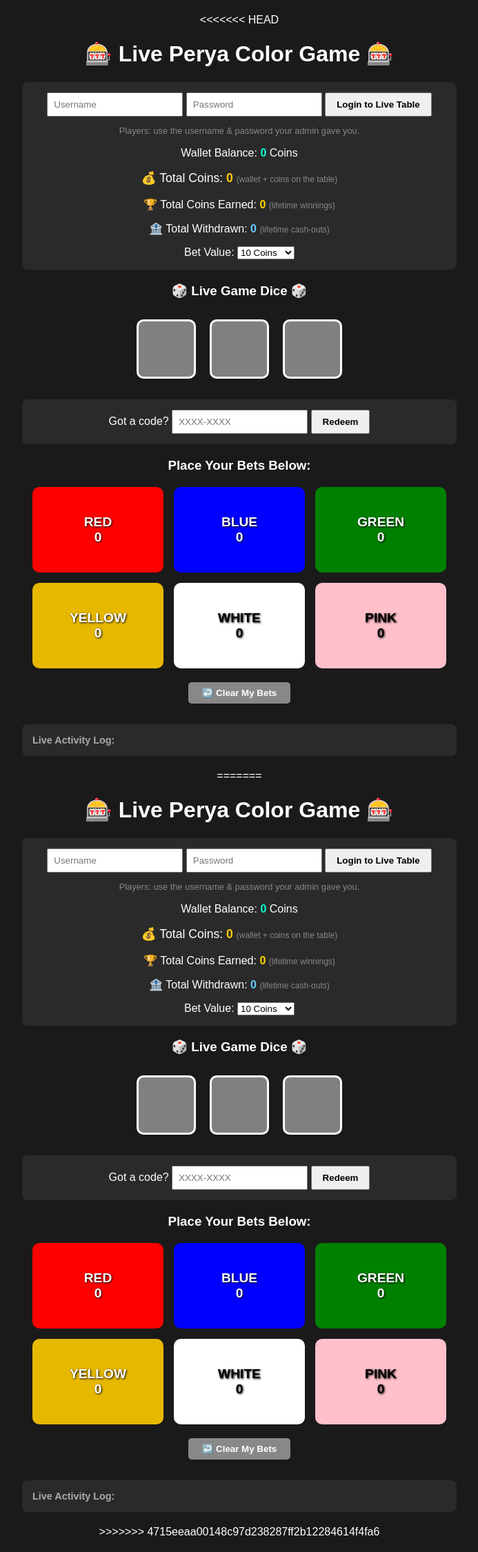
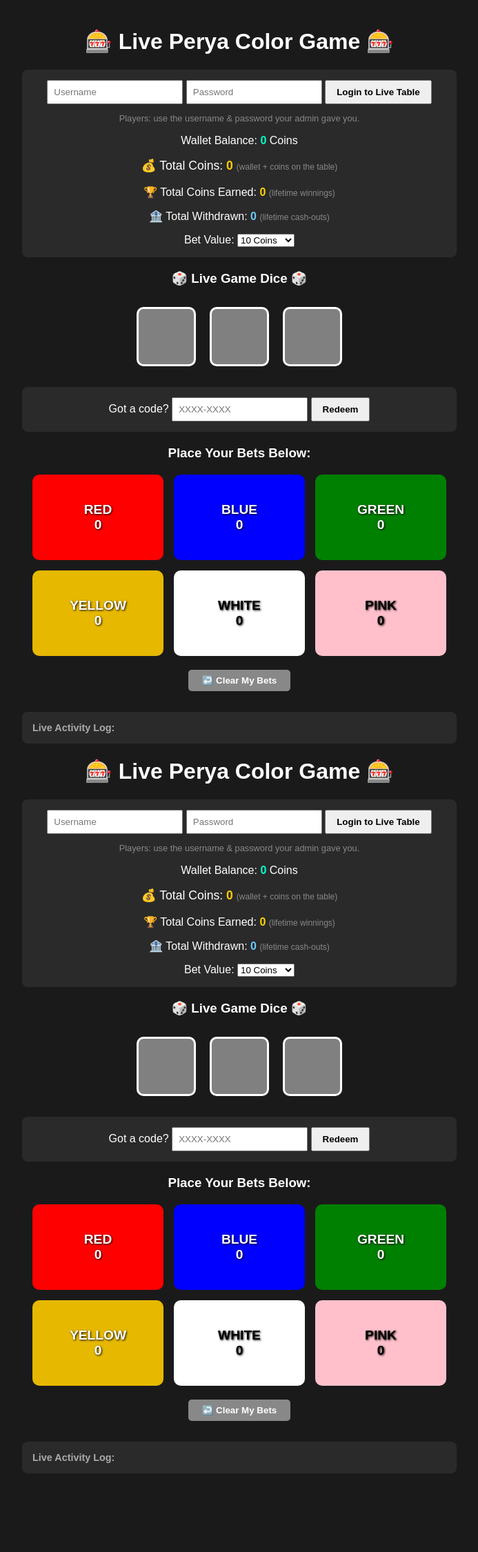
Before and after one commit to reianrd328/perya-color-game, a Flask app: page / in a window 1280 px wide. Shown: the whole page at 69% size, without its empty margins (293-986 px from the left). After the commit the page ends 2136 px from the top, so only its background shows below. Run offline with Flask 3, Linux system fonts and the light colour scheme; some libraries are stand-ins or nearby versions.

Commit message:
Update index.html

```diff
--- a/templates/index.html
+++ b/templates/index.html
@@ -1,4 +1,4 @@
-<<<<<<< HEAD
+
 <!DOCTYPE html>
 <html lang="en">
 <head>
@@ -563,7 +563,7 @@
         });
     </script>
 </body>
-=======
+
 <!DOCTYPE html>
 <html lang="en">
 <head>
@@ -1128,5 +1128,4 @@
         });
     </script>
 </body>
->>>>>>> 4715eeaa00148c97d238287ff2b12284614f4fa6
 </html>
```
